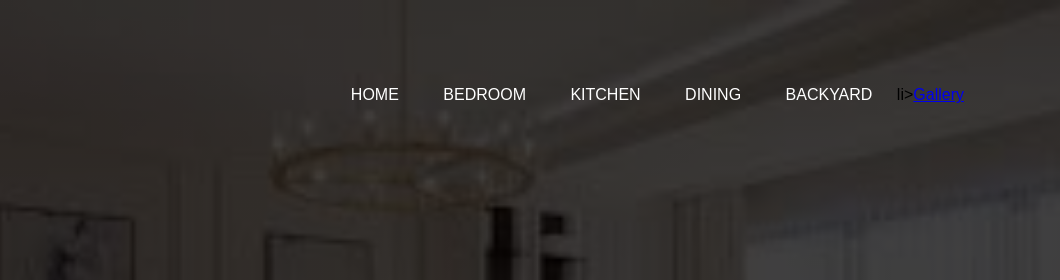
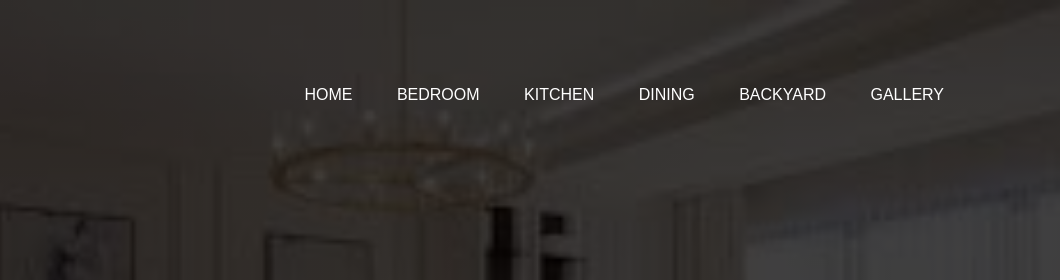
Before and after one commit to Sadiya1509/firstProject, a plain HTML site: page index.html in a window 1280 px wide. Shown: the top 280 px of the page, 220-1280 px from the left. Drawn offline with Linux system fonts and the light colour scheme.

Commit message:
first commit

```diff
--- a/index.html
+++ b/index.html
@@ -14,7 +14,7 @@
                 <li><a href="kitchen.html">Kitchen</a></li>
                 <li><a href="dining.html">Dining</a></li>
                 <li><a href="backyard.html">Backyard</a></li>
-                li><a href="home.html">Gallery</a></li>
+                <li><a href="home.html">Gallery</a></li>
              </ul>
            </div>
 
```
